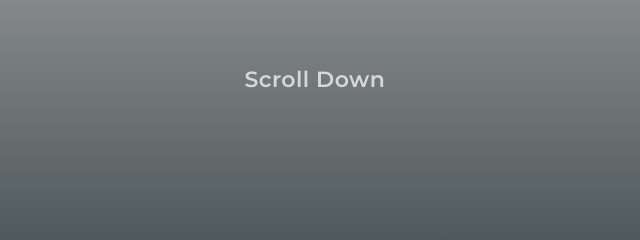
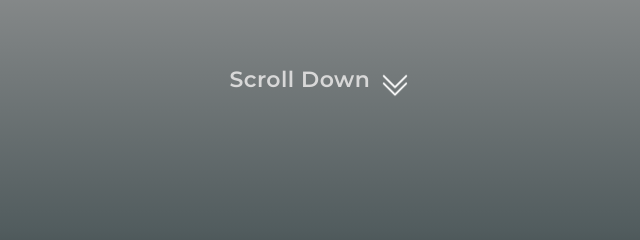
Before and after one commit to NickKostiv/Travel, a plain HTML site: page work.html in a window 1280 px wide. Shown: the part 518-758 px from the top of the page, 317-957 px from the left. Drawn offline with Linux system fonts and the light colour scheme; the site is published under a folder, as on GitHub Pages, so addresses that start at the root find nothing.

Commit message:
new page

```diff
--- a/work.html
+++ b/work.html
@@ -77,7 +77,7 @@
         <div class="main__landing-content-scroll">
             <a href="#your-trip" class="scroll-down-btn">Scroll Down
               <div class="scroll-svg">
-                <img src="/assets/images/scroll-down.svg" class="scroll-down-svg" alt="">
+                <img src="./assets/images/scroll-down.svg" class="scroll-down-svg" alt="">
               </div>
             </a>
         </div>
```
